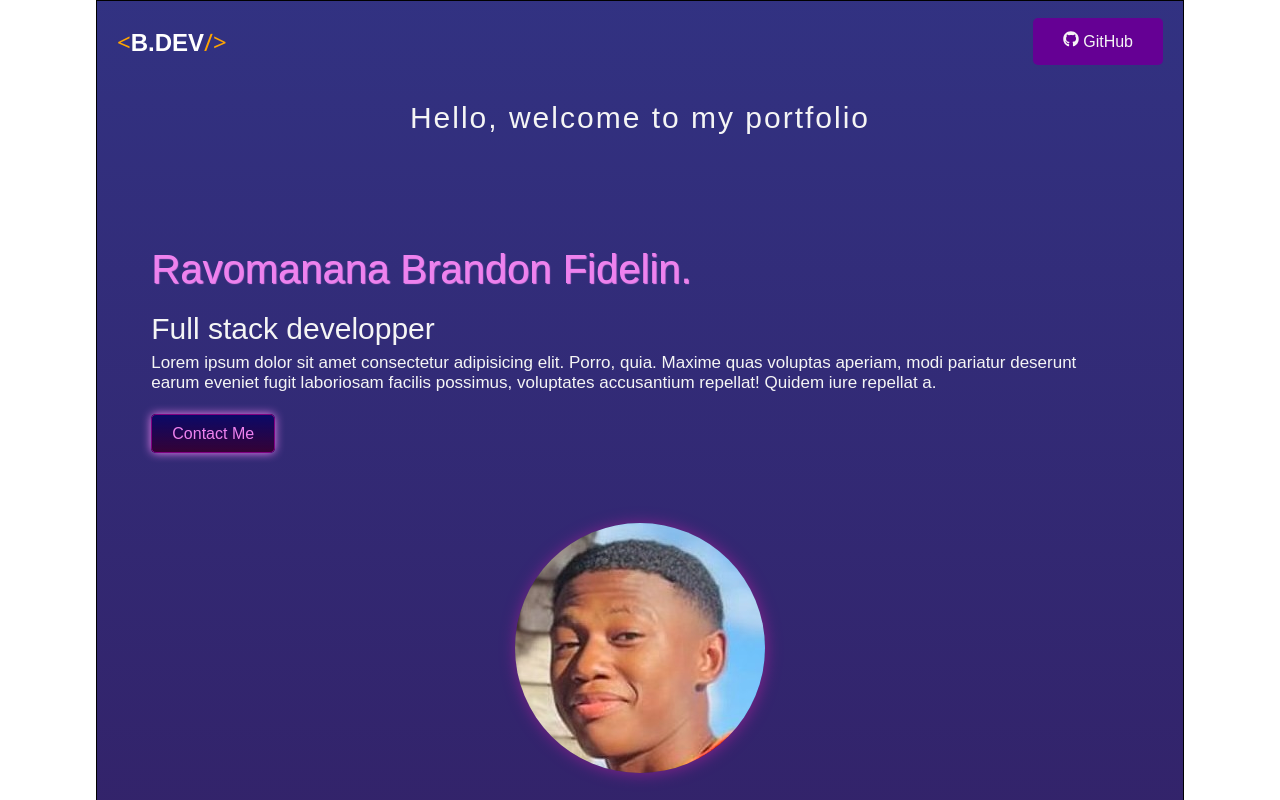
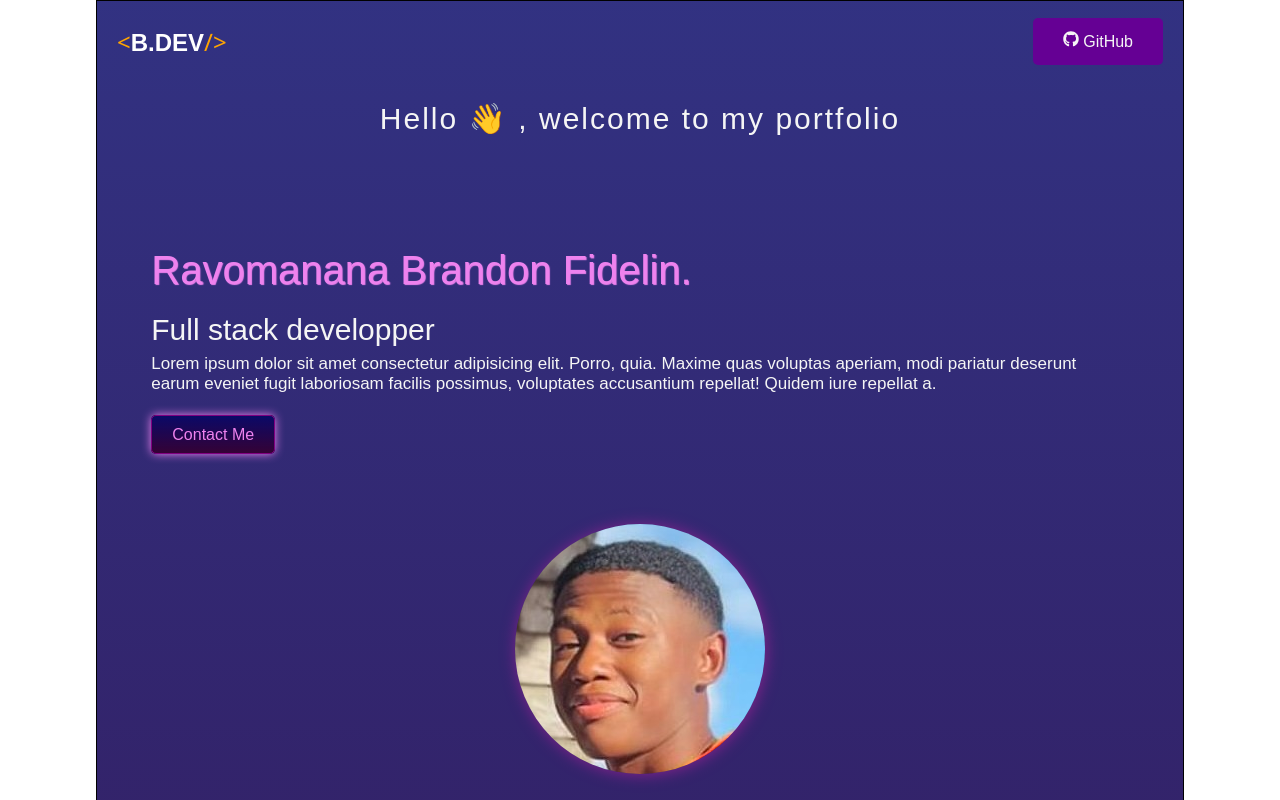
Before and after one commit to branGitfox/React-portfolio, a React (Vite) app: page / in a window 1280 px wide. Shown: the top 800 px of the page. Built offline with nearby package versions, Linux system fonts and the light colour scheme.

Commit message:
ajout du smiley salut

```diff
--- a/src/Components/Type/Type.jsx
+++ b/src/Components/Type/Type.jsx
@@ -1,5 +1,5 @@
 import React, { useEffect, useRef, useState } from 'react';
-const phrase = 'Hello, welcome to my portfolio'
+const phrase = 'Hello 👋 , welcome to my portfolio'
 const style ={
     div:{
         maxWidth:'90%',
```
Also changed, not shown: public/skills.png (added).
